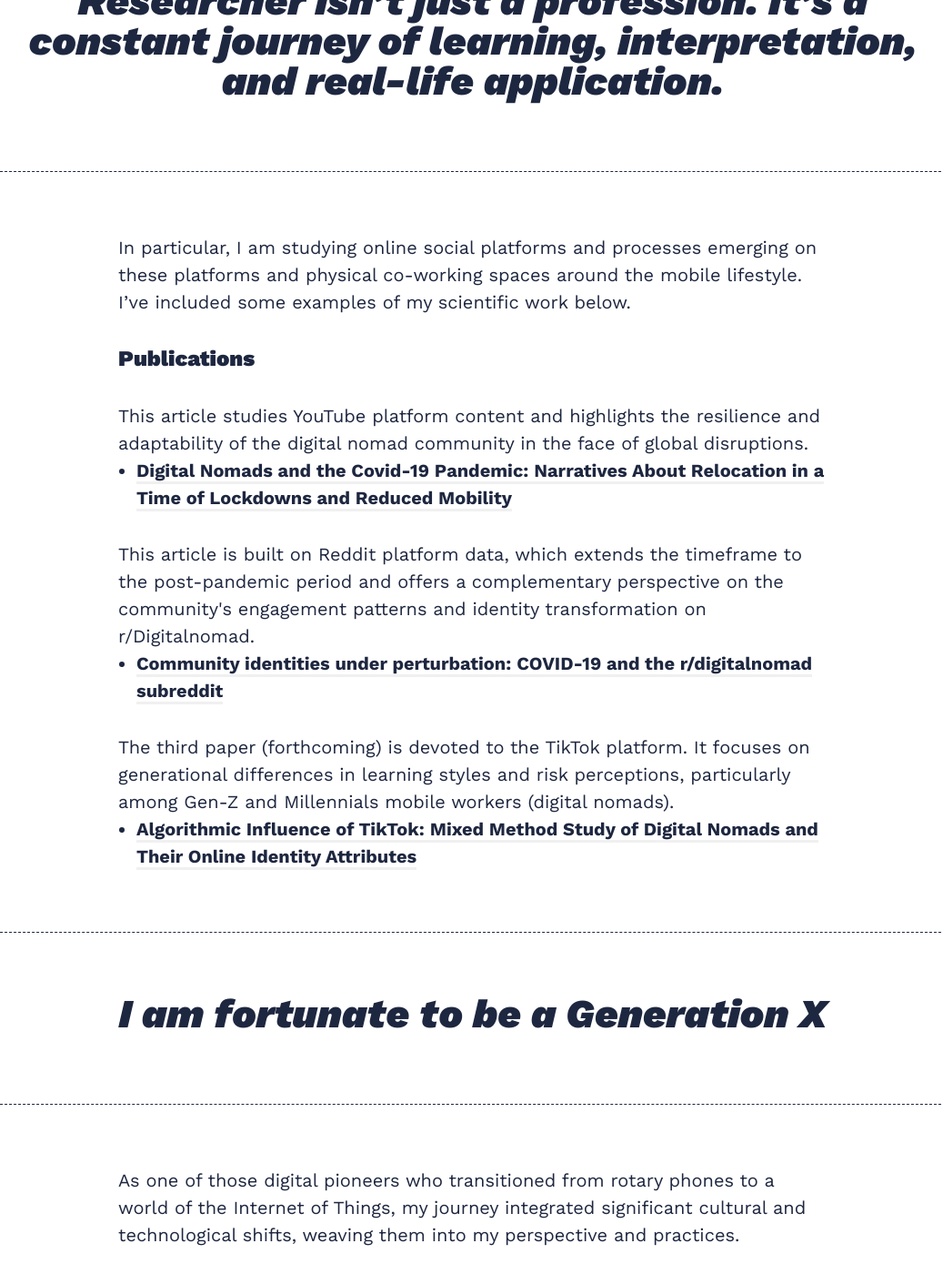
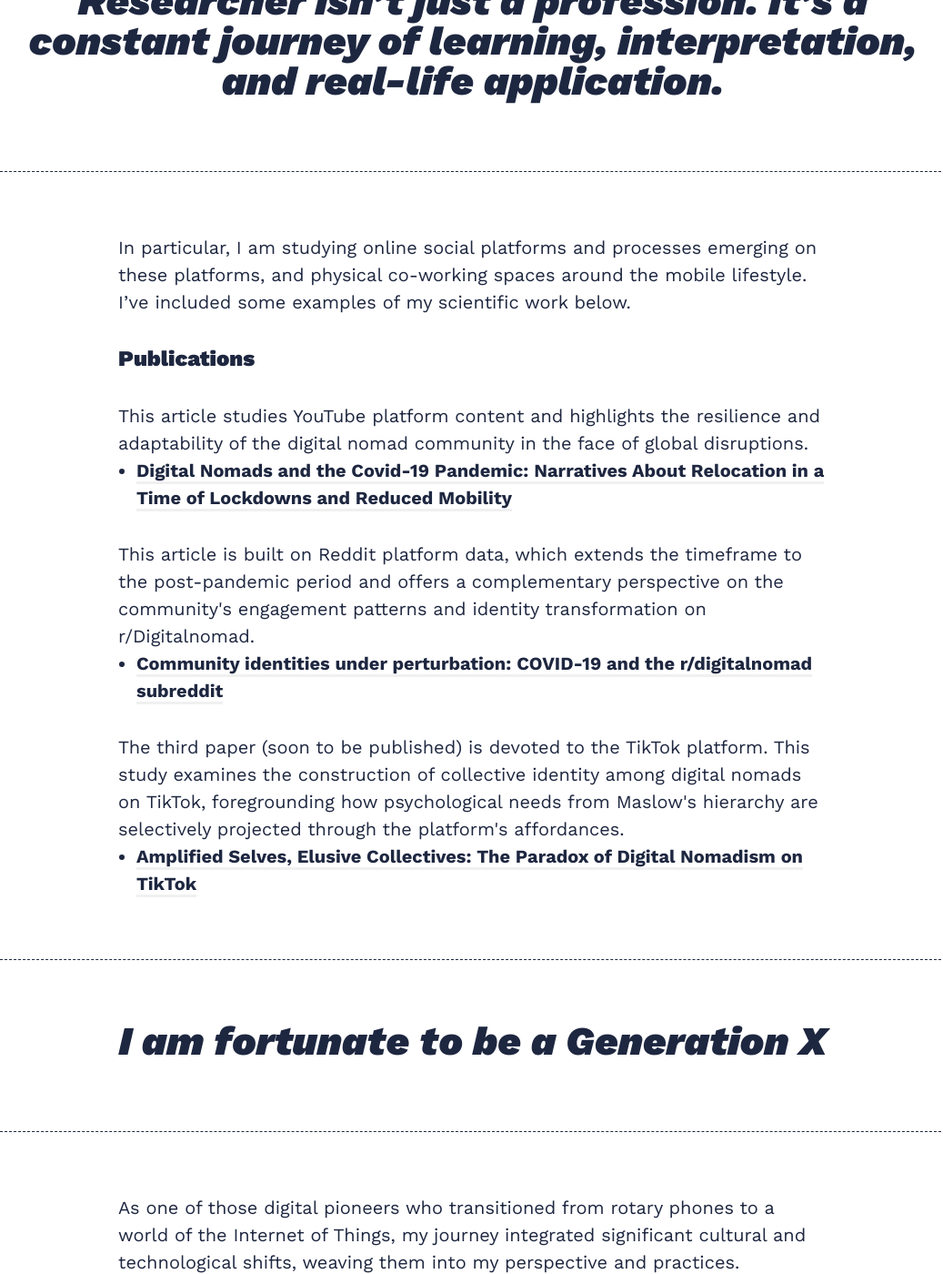
Before and after one commit to kargam0167/kargam0167.github.io, a Jekyll site: the page built from _pages/about.md, in a window 1280 px wide and 1400 px high, scrolled down 1386 px. Shown: the whole window at 91% size, without its empty margins (120-1157 px from the left). Built offline with Jekyll 4.4.1, drawn with Linux system fonts in a browser that asks for light colours; nearby versions of some CDN libraries; some of the changed text lies outside the part shown.

Commit message:
Revise about page content and publication details
Updated the description of research focus and publications.

```diff
--- a/_pages/about.md
+++ b/_pages/about.md
@@ -22,10 +22,9 @@
     <ul>
       <li><b><a href="https://firstmonday.org/ojs/index.php/fm/article/view/12725/10744" target="_blank">Community identities under perturbation: COVID-19 and the r/digitalnomad subreddit</a></b></li>
   </ul>
-  The third paper (forthcoming) is devoted to the TikTok platform. It focuses on generational differences in learning styles and risk perceptions, particularly among Gen-Z and Millennials mobile workers (digital nomads).
+  The third paper (soon to be published) is devoted to the TikTok platform. This study examines the construction of collective identity among digital nomads on TikTok, foregrounding how psychological needs from Maslow's hierarchy are selectively projected through the platform's affordances.
    <ul>
-      <li><b><a href="https://www.dpublication.com/wp-content/uploads/2023/05/W29-837.pdf" target="_blank">Algorithmic Influence of TikTok: Mixed Method
-Study of Digital Nomads and Their Online Identity Attributes</a></b></li>
+      <li><b><a href="https://www.frontiersin.org/journals/computer-science/articles/10.3389/fcomp.2026.1718218/abstract" target="_blank">Amplified Selves, Elusive Collectives: The Paradox of Digital Nomadism on TikTok</a></b></li>
     </ul>
   </div>
 
```
Also changed, not shown: other parts of _pages/about.md (+2 -2 lines).
